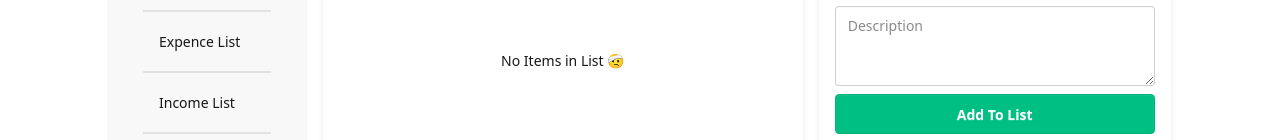
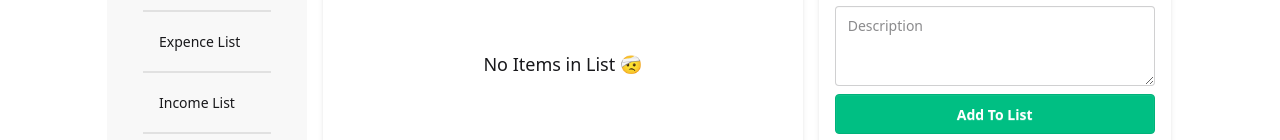
Before and after one commit to marif-githubs/Money-tracker-frontend, a React (Vite) app: page /home/assets-page in a window 1280 px wide. Shown: the part 142-282 px from the top of the page. Built offline with nearby package versions, Linux system fonts and the light colour scheme; no server answers.

Commit message:
message  fixs

```diff
--- a/src/components/Message.jsx
+++ b/src/components/Message.jsx
@@ -4,6 +4,6 @@ export const Message = () => {
     const [message, setMessage] = useState('No Items in List 🤕')
 
     return (
-        <div className="m-auto my-15">{message}</div>
+        <div className="m-auto my-15 text-lg">{message}</div>
     )
 }
--- a/src/pages/Contantpage.jsx
+++ /dev/null
@@ -1,12 +0,0 @@
-import { Outlet } from "react-router-dom"
-import PageDataProvider from "../store/function.jsx"
-
-
-export const Contantpage = () => {
-
-    return (
-        <PageDataProvider>
-            <Outlet />
-        </PageDataProvider>
-    )
-}
--- a/src/pages/Home.jsx
+++ b/src/pages/Home.jsx
@@ -1,9 +1,9 @@
 import "../App.css"
 import { Navbar } from '../components/Navbar.jsx'
 import { Sidedrawer } from '../components/Sidedrawer.jsx'
-import { Contantpage } from "./Contantpage.jsx"
+import { Outlet } from "react-router-dom"
+import PageDataProvider from "../store/function.jsx"
 import { Footer } from "../components/Footer.jsx"
-import { Register } from "../components/Register.jsx"
 
 export const Home = () => {
 
@@ -12,10 +12,11 @@ export const Home = () => {
             <Navbar></Navbar>
             <div className="flex flex-col md:flex-row">
                 <Sidedrawer></Sidedrawer>
-                <Contantpage></Contantpage>
+                <PageDataProvider>
+                    <Outlet />
+                </PageDataProvider>
             </div>
             <Footer></Footer>
-            {/* <Register></Register> */}
         </div>
     )
 }
```
Also changed, not shown: vercel.json.
